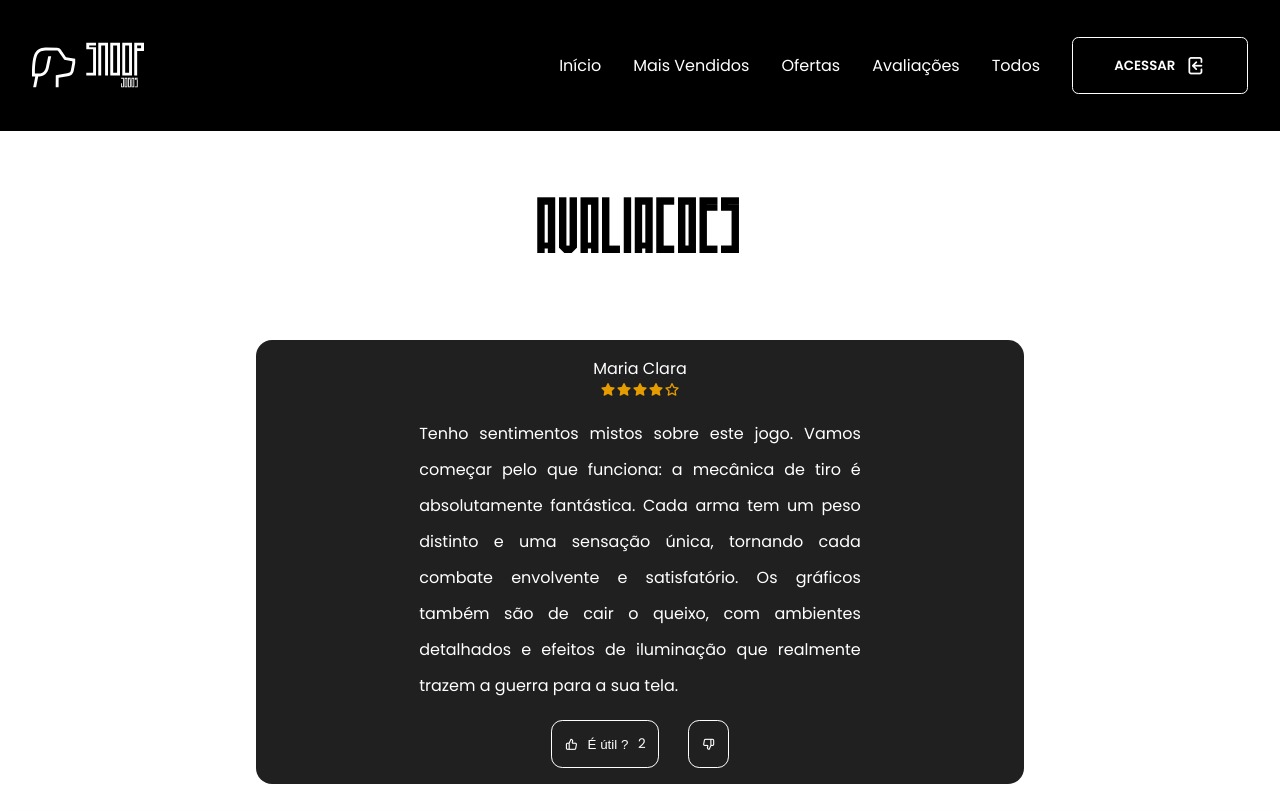
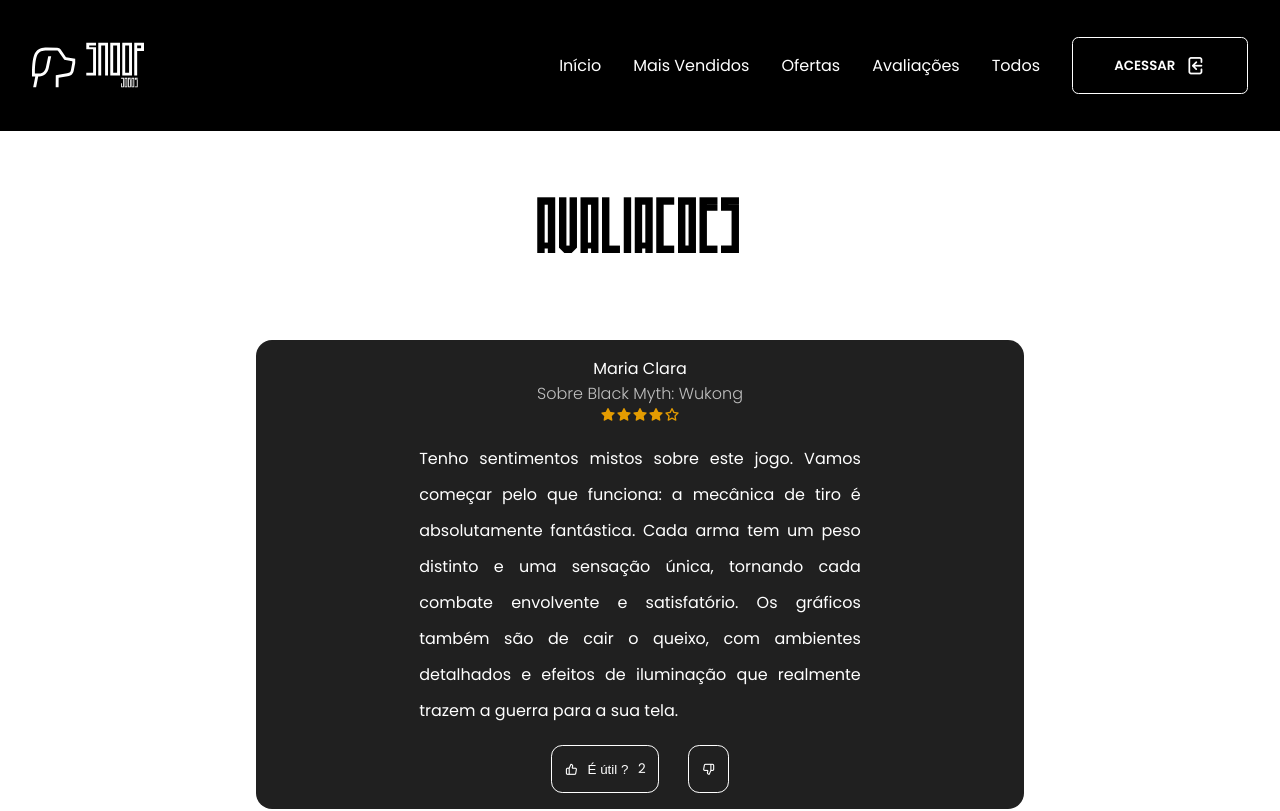
Before and after one commit to IesusEmanuel/Trabalho-DEWII, a React (Vite) app in the folder testRoutes/: page /avaliacoes in a window 1280 px wide. Shown: the top 811 px of the page. Built offline with nearby package versions, Linux system fonts and the light colour scheme.

Commit message:
Changes II - Avaliacoes

```diff
--- a/testRoutes/src/App.css
+++ b/testRoutes/src/App.css
@@ -75,6 +75,9 @@
   }.poppins-600 {
   font-family: 'Poppins', sans-serif;
   font-weight: 600;
+}.poppins-300 {
+  font-family: 'Poppins', sans-serif;
+  font-weight: 300;
 }.margin {
   margin: 2.3rem 0;
   }.free {
--- a/testRoutes/src/components/Avaliacoes/avaliacao.jsx
+++ b/testRoutes/src/components/Avaliacoes/avaliacao.jsx
@@ -10,12 +10,13 @@ import "./avaliacoes.css";
 //   return <div>{estrelasArray}</div>;
 // };
 
-const Avaliacao = ({ name, desc, count, stars}) => {
+const Avaliacao = ({ name, desc, count, stars, game}) => {
   return (
     <>
 
     <div className="flex-column aval">
       <span className="nome white poppins">{ name }</span>
+      <span className="game muted poppins-300">Sobre { game }</span>
       <div className="flex-row stars">
         {stars >= 1 && <i className="uis uis-star"></i> }
         {stars >= 2 && <i className="uis uis-star"></i>}
--- a/testRoutes/src/components/Avaliacoes/avaliacoes.jsx
+++ b/testRoutes/src/components/Avaliacoes/avaliacoes.jsx
@@ -11,7 +11,7 @@ const Avaliacoes = () => {
         <div className="flex-column align-container-center text-start">
           <Text text="Avaliacoes" />
         </div>
-        <Avaliacao name="Maria Clara" desc="Tenho sentimentos mistos sobre este jogo. Vamos começar pelo que funciona: a mecânica de tiro é absolutamente fantástica. Cada arma tem um peso distinto e uma sensação única, tornando cada combate envolvente e satisfatório. Os gráficos também são de cair o queixo, com ambientes detalhados e efeitos de iluminação que realmente trazem a guerra para a sua tela." count="2" stars="4"/>
+        <Avaliacao name="Maria Clara" desc="Tenho sentimentos mistos sobre este jogo. Vamos começar pelo que funciona: a mecânica de tiro é absolutamente fantástica. Cada arma tem um peso distinto e uma sensação única, tornando cada combate envolvente e satisfatório. Os gráficos também são de cair o queixo, com ambientes detalhados e efeitos de iluminação que realmente trazem a guerra para a sua tela." count="2" stars="4" game="Black Myth: Wukong"/>
       </section>
     </>
   )
```
